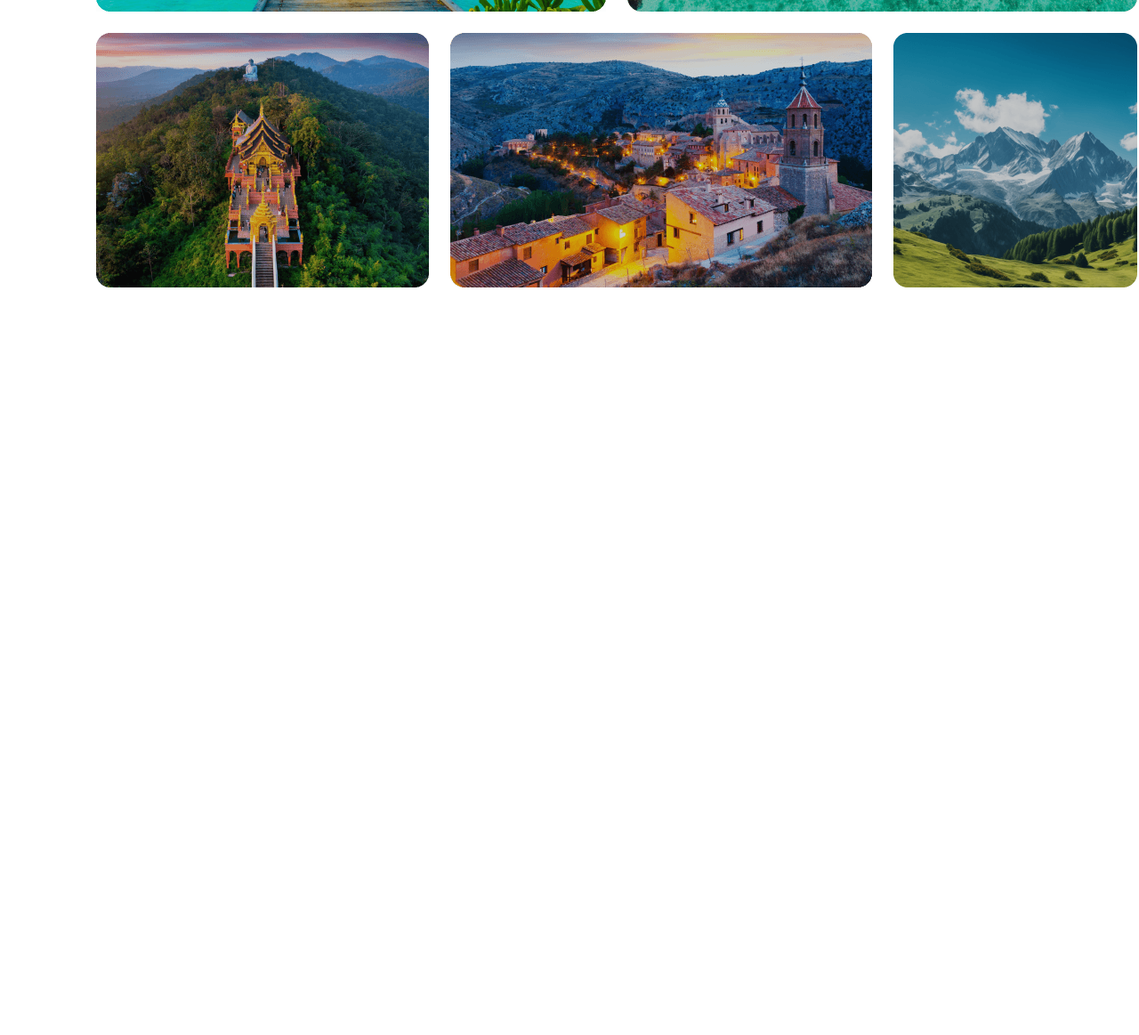
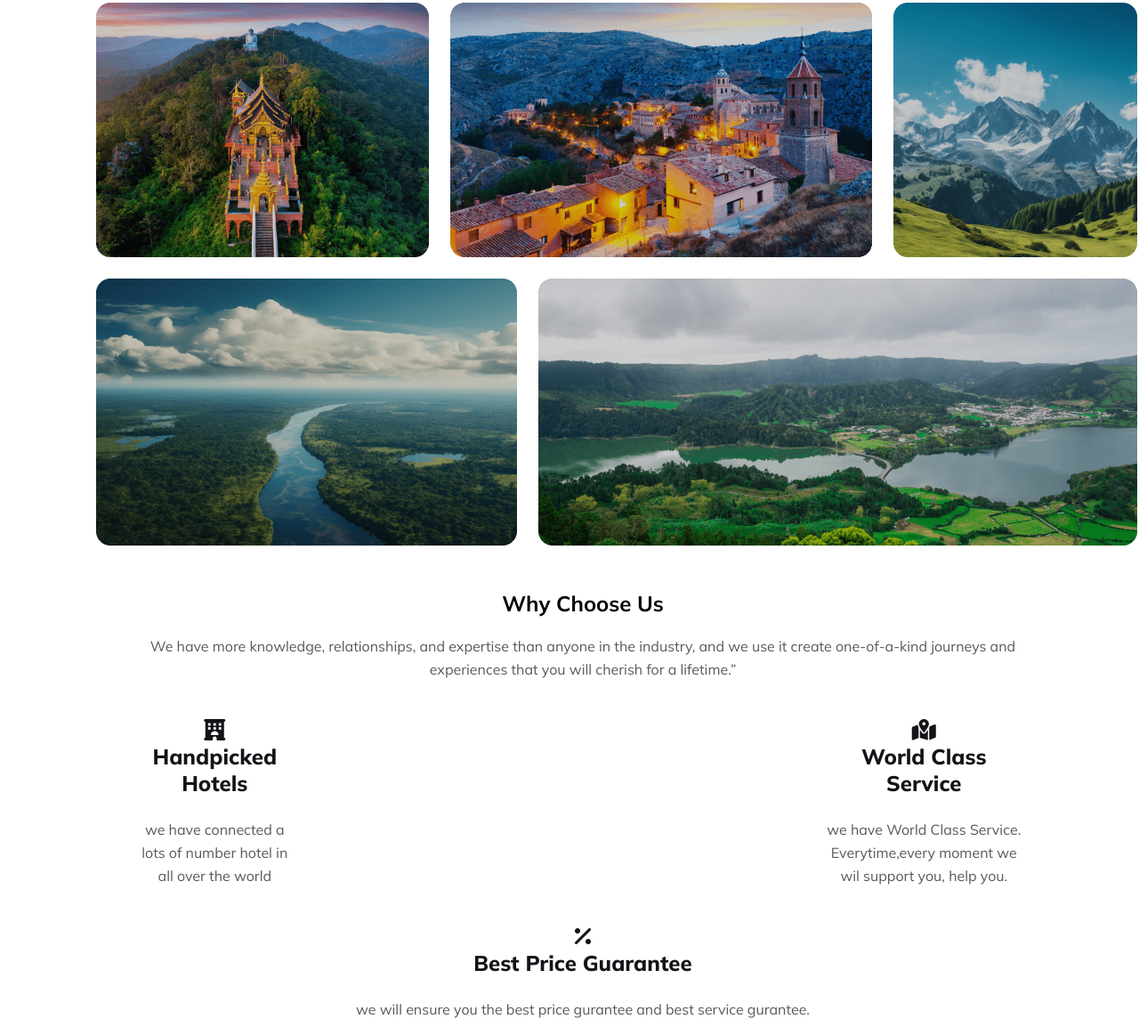
Before and after one commit to rofiquddin05/b9-a2, a plain HTML site: page index.html in a window 1280 px wide. Shown: the part 1800-2963 px from the top of the page at 89% size. Before the commit the page ends 2131 px from the top, so only its background shows below. Drawn offline with Linux system fonts and the light colour scheme.

Commit message:
why choose us

```diff
--- a/index.html
+++ b/index.html
@@ -46,7 +46,7 @@
         <div class="about-us">
             <div>
                 <h2 class="body head">About Us</h2>
-                <p class="about-us-pra">“We are a company of trusted, passionate travel specialists who create customized luxury journeys to inspiring destinations. Our trips are completely based around your interests and schedule—they are one-of-a-kind experiences that are as unique as you are. Whether you know exactly where you want to go or need some inspiration, Travel Destination BD is here to guide you, and to create a journey that will surpass your expectations. We have over two decades of experience in the luxury travel industry, and we are constantly circling the globe in order to provide you with cutting-edge destination knowledge and personalized, well-planned itineraries that come complete with expert guides with on-the-ground spontaneity, and the perfect place to relax at the end of the day.
+                <p class="about-us-pra">“We are a company of trusted, passionate travel specialists who create customized luxury journeys to inspiring destinations. Our trips are completely based around your interests and schedule—they are one-of-a-kind experiences that are as unique as you are. Whether you know exactly where you want to go or need some inspiration, BD Travel is here to guide you, and to create a journey that will surpass your expectations. We have over two decades of experience in the luxury travel industry, and we are constantly circling the globe in order to provide you with cutting-edge destination knowledge and personalized, well-planned itineraries that come complete with expert guides with on-the-ground spontaneity, and the perfect place to relax at the end of the day.
                 </p>
                 <button class="search">Read more</button>
             </div>
@@ -67,7 +67,34 @@
                 <img src="Images/Rectangle 7.png" alt="">
                 <img src="Images/Rectangle 9.png" alt="">
             </div>
+            <div class="row-imgs">
+                <img src="Images/Rectangle 11.png" alt="">
+                <img src="Images/Rectangle 10.png" alt="">
+            </div>
         </container>
+        <section class="why-choose-us">
+            <h2 class="body head">Why Choose Us</h2>
+            <p class="about-us-pra">
+                We have more knowledge, relationships, and expertise than anyone in the industry, and we use it create one-of-a-kind journeys and experiences that you will cherish for a lifetime.”
+            </p>
+            <div class="hotelservice">
+                <div>
+                    <h3><i class="fa-solid fa-hotel"></i> <br>
+                        Handpicked Hotels</h3>
+                    <p class="about-us-pra">we have connected a lots of number hotel in all over the world</p>
+
+                </div>
+                <div>
+                    <h3><i class="fa-solid fa-map-location-dot"></i> <br>
+                         World Class Service</h3>
+                    <p class="about-us-pra">we have World Class Service. Everytime,every moment we wil support you, help you.</p>
+                </div>
+            </div>
+            <h3> <i class="fa-solid fa-percent"></i> <br>
+                Best Price Guarantee</h3>
+                    <p class="about-us-pra">we will ensure you the best price gurantee and best service gurantee.</p>
+
+        </section>
     </main>
     <footer>
 
--- a/style.css
+++ b/style.css
@@ -145,7 +145,7 @@ line-height: 26px;
     height: 300px;
     border-radius: 16px;
     align-items: center;
-    margin-top: 80px;
+    margin-top: 50px;
     margin-left: 100px;
     margin-right: 67px;
     margin-bottom: 24px;
@@ -155,4 +155,26 @@ line-height: 26px;
     gap: 24px ;
     margin-left: 100px;
     margin-right: 67px;
+    margin-bottom: 24px;
 }
+.row-imgs{
+    display: flex;
+    gap: 24px ;
+    margin-left: 100px;
+    margin-right: 67px;
+}
+.why-choose-us{
+    text-align: center;
+    margin-left: 150px;
+    margin-right: 120px;
+    margin-top: 50px;
+}
+.hotelservice{
+    display: flex;
+    gap: 600px;
+}
+h3{
+    color: #131318;
+    font-weight: 800;
+    font-size: 1.5rem;
+}
```
